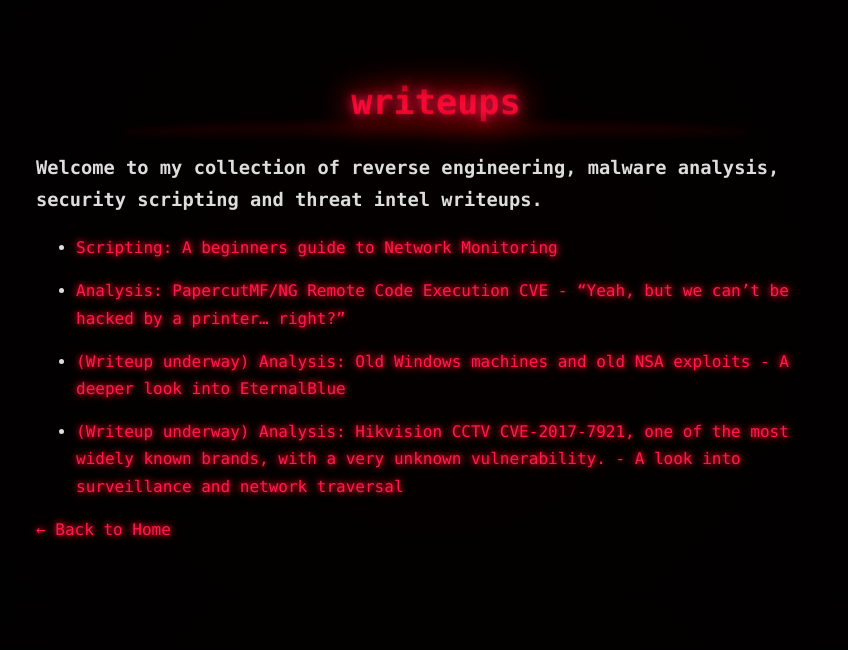
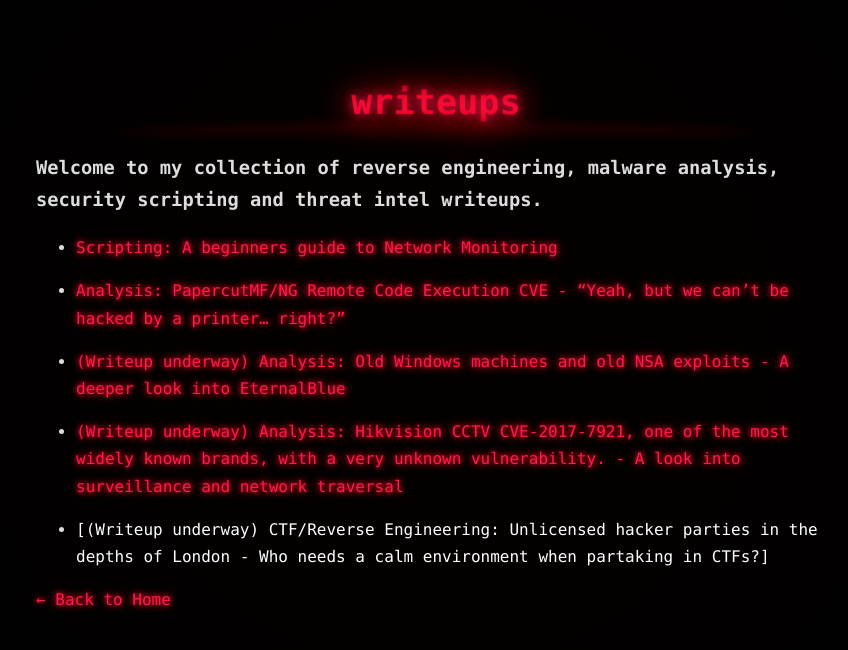
Before and after one commit to 0xhtw/0xhtw.github.io, a Jekyll site: the page built from writeups/index.md, in a window 1280 px wide. Shown: the top 650 px of the page, without its empty margins (204-1052 px from the left). Built offline with Jekyll 4.4.1, drawn with Linux system fonts in a browser that asks for light colours.

Commit message:
Update index.md

```diff
--- a/writeups/index.md
+++ b/writeups/index.md
@@ -15,4 +15,6 @@
 
 - [(Writeup underway) Analysis: Hikvision CCTV CVE-2017-7921, one of the most widely known brands, with a very unknown vulnerability. - A look into surveillance and network traversal](hikvision17.md)
 
+- [(Writeup underway) CTF/Reverse Engineering: Unlicensed hacker parties in the depths of London - Who needs a calm environment when partaking in CTFs?]
+
 [← Back to Home](../index.html)
```
